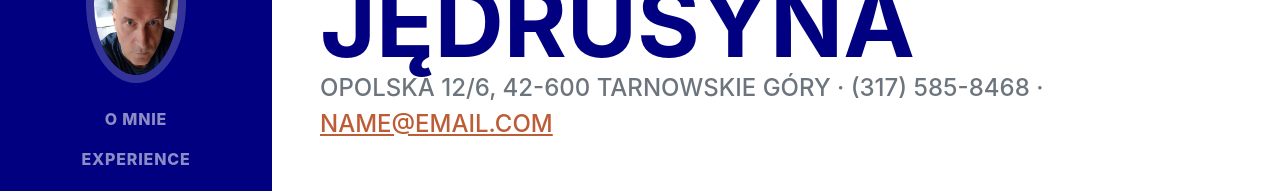
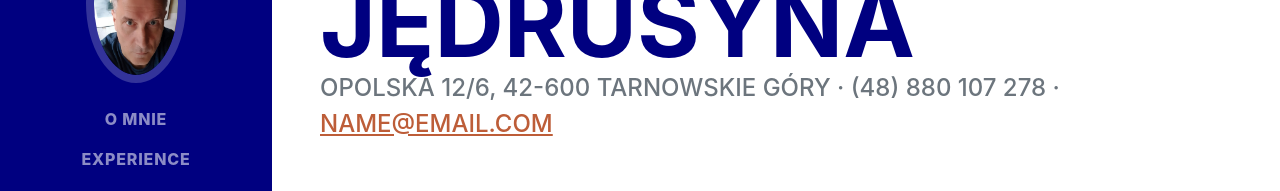
Before and after one commit to adamjot/gitWgodzine_test, a plain HTML site: page startbootstrap-resume-gh-pages/index.html in a window 1280 px wide. Shown: the part 273-464 px from the top of the page. Drawn offline with nearby package versions, Linux system fonts and the light colour scheme; a web font is replaced by a local one.

Commit message:
Zmiana numeru telefonu

```diff
--- a/startbootstrap-resume-gh-pages/index.html
+++ b/startbootstrap-resume-gh-pages/index.html
@@ -44,7 +44,7 @@
                         <span class="text-primary">Jędrusyna</span>
                     </h1>
                     <div class="subheading mb-5">
-                        Opolska 12/6, 42-600 Tarnowskie Góry · (317) 585-8468 ·
+                        Opolska 12/6, 42-600 Tarnowskie Góry · (48) 880 107 278 ·
                         <a href="mailto:name@email.com">name@email.com</a>
                     </div>
                     <p class="lead mb-5">I am experienced in leveraging agile frameworks to provide a robust synopsis for high level overviews. Iterative approaches to corporate strategy foster collaborative thinking to further the overall value proposition.</p>
```
Also changed, not shown: 1 other file.
